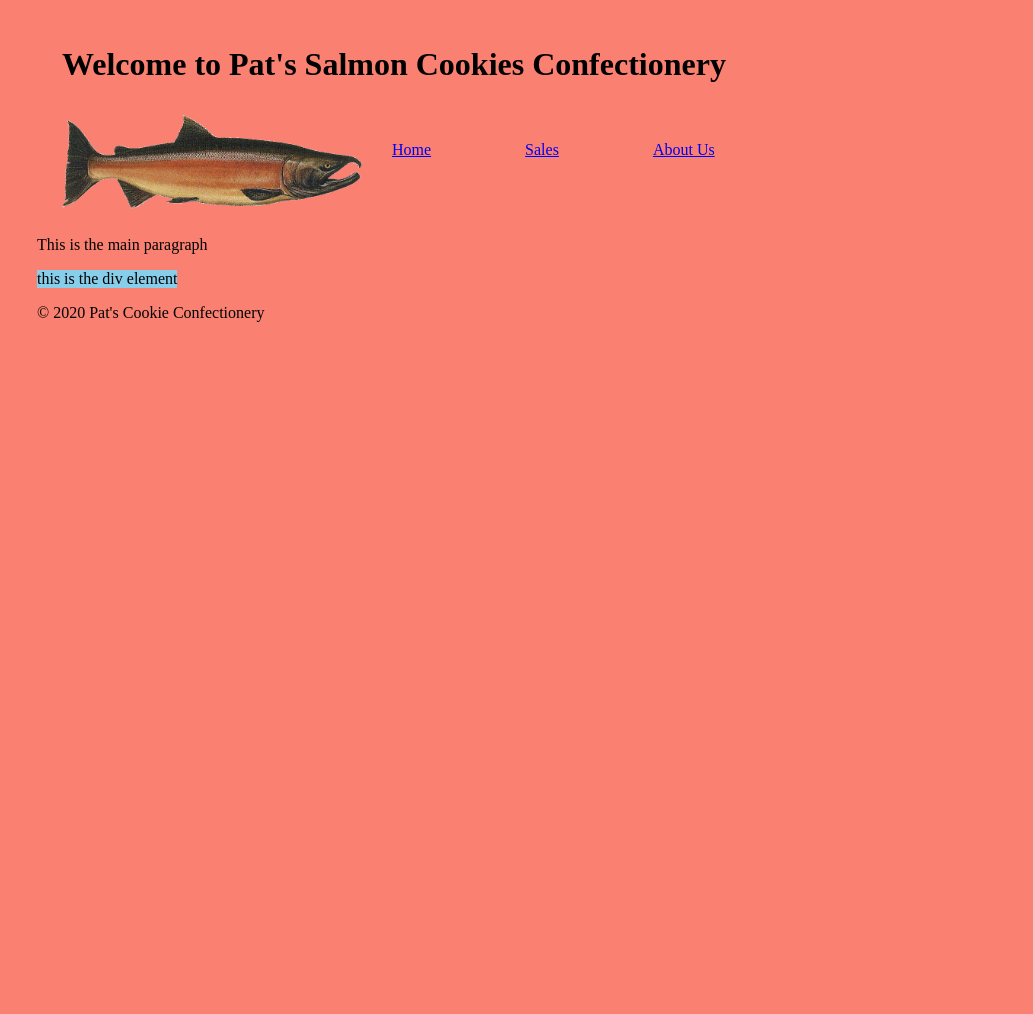
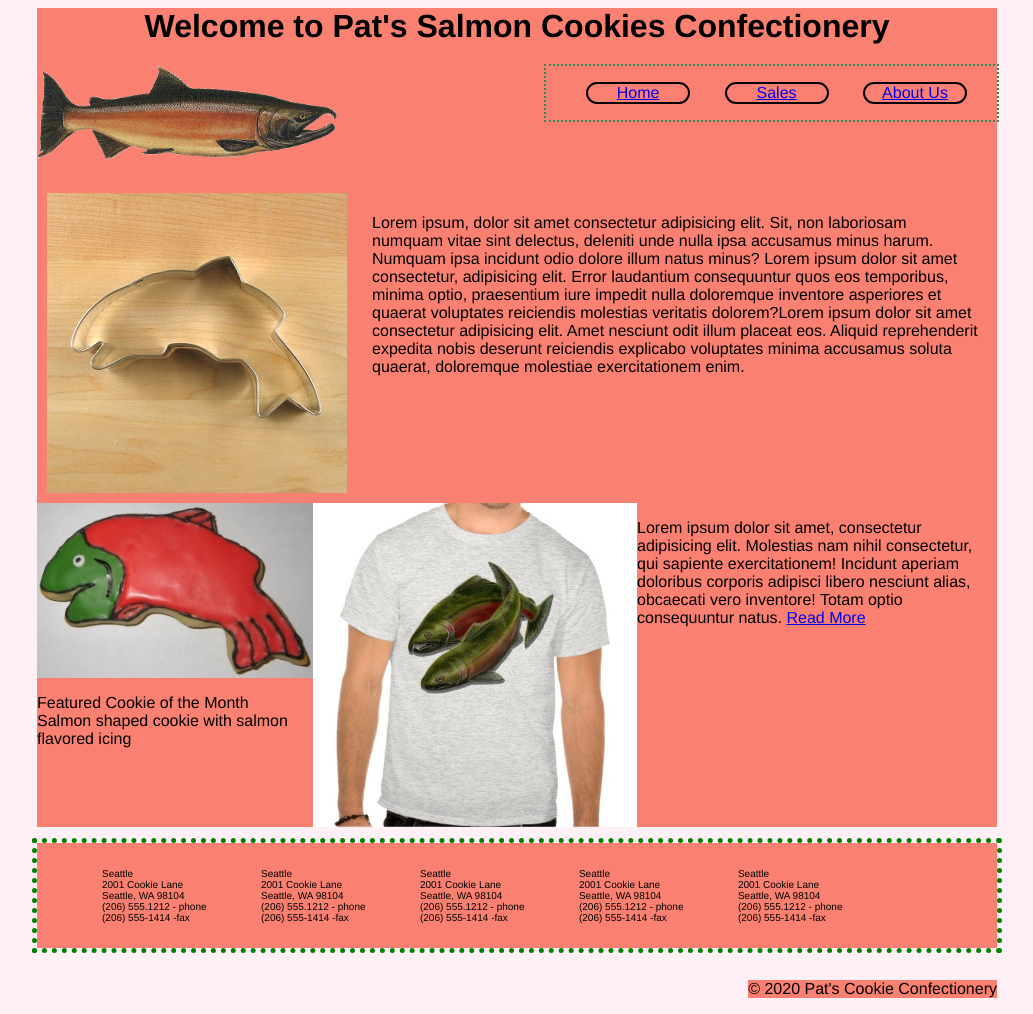
Before and after one commit to DaddyBearSEA/cookie-stand, a plain HTML site: page index.html in a window 1280 px wide. Shown: the whole page, without its empty margins (123-1156 px from the left). Before the commit the page ends 800 px from the top, so only its background shows below. Drawn offline with Linux system fonts and the light colour scheme.

Commit message:
first round of css - main elements are covered

```diff
--- a/css/style.css
+++ b/css/style.css
@@ -1,38 +1,148 @@
+/*
+1. Create wireframe for sight
+2. make sure elements are in HTML
+3. setup fonts per instructions
+  3.1 A specified standard sans-serif web font for data (such as Arial, Verdana, or Helvetica)
+  3.2	A specified standard serif web font for text (such as Georgia, Times, etc.)
+  3.3	Specified different font colors for all three font usages
+4. background color for page, elements such as tables and boxes
 
+
+
+*/
 body{
-  max-width: 960px;
-  margin: auto;
+
+   background-color: lavenderblush;
+   font-family: 'Franklin Gothic Medium', 'Arial Narrow', Arial, sans-serif;
+
+}
+header {
+    margin: 0px auto;
+    width: 960px;
+    height: 175px;
+    background-color: salmon;
+    /* display: flex; */
+
+}
+header h1{
+  text-align: center;
+}
+header img {
+  margin-top: 5px;
+  /* padding-left: 90px; */
+  float: center;
+  margin: 0px auto;
+  width: 300px;
+
+}
+nav {
+  /* margin-top: 20px; */
+  /* margin-right: 60px; */
+  float: right;
+  outline: seagreen 2px dotted;
+}
+
+header > nav > ul > li {
+
+  display: inline-block;
+  width: 100px;
+  border: 2px solid black;
+  margin-right: 30px;
+  border-radius: 25px;
+  text-align: center;
+
+}
+main {
+  margin: 0px auto;
+  width: 960px;
   background-color: salmon;
 }
-header {
+
+.hero{
+  /* margin: 20px auto;
+  width: 960px; */
+  display: flex
+}
+
+.hero img{
   float: left;
-  padding: 25px;
-  border-radius: 25px;
+  padding: 10px;
+  /* carousel */
 }
-nav {
+.hero p{
+  float: right;
+  padding: 15px;
+}
+div{
+  background-color: salmon;
+}
+.features{
+  /* background-color: salmon; */
   margin: 0px auto;
   width: 960px;
+  display: flex
 }
 
-header img {
-  margin-top: 10px;
-  float: left;
-  margin-right: 30px;
-  width: 300px;
+section{
+  background-color: salmon;
+  /* display: flex; */
 }
-header ul {
-    list-style: none;
+.weekly-cookie{
+  margin: 0px auto;
+  /* flex: 1; */
+}
+.weekly-cookie img p{
+  vertical-align: middle;
+  padding-top: 10px;
+
+}
+.monthly-feature {
+  vertical-align: middle;
+  /* flex: 1; */
+}
+.monthly-blog{
+  /* flex: 1; */
+
 }
 
-header ul li{
-  display: inline-block;
-  line-height: 90px;
-  margin-right: 90px;
+footer{
+  margin: 0px auto;
+  width: 960px;
+  background-color: salmon;
+  outline: dotted 5px green;
 
 }
+footer ul {
+  list-style: none;
+}
+footer li {
+  display: inline-block;
+  vertical-align: auto;
+  font-size: x-small;
+  padding: 25px;
+}
+
+footer > p{
+    background-color: salmon;
+  float: right;
+}
+
+
+
+
+
+
+
+
+
+
+
+
+
+
 .buildNewStore {
   display: inline-block;
-  background-color: skyblue;
+  /* background-color: skyblue; */
 
 }
 table {
@@ -55,7 +165,7 @@ td{
 }
 div{
   display: inline-block;
-  background-color: skyblue;
+  /* background-color: skyblue;   */
 }
 
 div ul{
--- /dev/null
+++ b/css/test.css
@@ -0,0 +1,131 @@
+
+/* entire docuemnt */
+body {
+  /* background-color: cyan; */
+  font-family: 'Franklin Gothic Medium', 'Arial Narrow', Arial, sans-serif;
+  color: rgb(15, 15, 20);
+  background-image: url("images/bambooforrest.jpg");
+
+}
+/*  Header */
+
+header {
+  margin: 0px auto;
+  width: 960px;
+  /* background-color: darkgreen;   */
+  background-color: rgba(0,100,0, .85);
+  height: 175px;
+
+}
+
+
+header>img {
+  height: 150px ;
+  margin-left: 10px;
+  margin-top: 10px;
+  float: left;
+}
+
+
+h1 {
+  text-align: center;
+  padding-top: 30px;
+
+}
+header > nav {
+  float: right;
+
+
+}
+
+header > nav > ul > li {
+  display: inline-block;
+  width: 100px;
+  border: 2px solid black;
+  margin-right: 30px;
+  border-radius: 25px;
+  text-align: center;
+
+}
+
+header > nav > ul > li> a {
+  color: inherit;
+
+}
+
+
+/* Main area */
+
+main{
+  margin: 0px auto;
+  width: 960px;
+  background-color: rgba(90, 138, 90, .95);
+
+}
+
+section {
+ /* Fun Facts */
+  width: 150px;
+  display: inline-block;
+  /* border: 1px solid red; */
+  text-align: left;
+  font-size: 10px;
+  vertical-align: top;
+  padding: 5px;
+  font-weight: bolder;
+
+
+
+}
+#funphoto {
+  height: 150px;
+}
+/* main hero and description */
+#description{
+  width: 660px;
+  display: inline-block;
+  /* border: 2px dotted black; */
+  margin-top: 5px;
+  padding: 20px;
+  text-align: justify;
+  font-size: 14px;
+  font-weight: lighter;
+
+}
+
+#hero{
+  float: right;
+  height: 300px;
+  padding: 10px;
+  border-width: 5px;
+}
+
+/* footer alignment */
+
+footer {
+  margin: 0px auto;
+  width: 960px;
+  /* background-color: darkgreen; */
+  background-color: rgba(0,100,0, .85);
+  height: 75px;
+
+}
+
+footer > nav {
+  float: left;
+}
+
+footer > nav > ul > li {
+  display: inline-block;
+  width: 75px;
+  margin-right: 10px;
+  text-align: center;
+
+
+}
+
+
+footer > p {
+  float: right;
+  padding: 10px;
+}
--- a/index.html
+++ b/index.html
@@ -7,11 +7,11 @@
   <title>Pat's Salmon Cookies</title>
 </head>
 <body>
-  <header>
+  <header class='salmon-store'>
 
     <h1>Welcome to Pat's Salmon Cookies Confectionery</h1>
     <img src ='img/kingsalmon.png'>
-    <nav>
+    <nav class='main-navigation'>
       <ul>
         <li><a href ='index.html'>Home</a></li>
         <li> <a href='sales.html'>Sales</a></li>
@@ -20,24 +20,39 @@
 
      </nav>
 
+  </header>
 
-
-  </header>
-<main>
-<p id="main-para">
-  This is the main paragraph
+<main class ='hero'>
+  <img src ='img/cutter.jpeg'>
+  <p id="main-para">
+    Lorem ipsum, dolor sit amet consectetur adipisicing elit. Sit, non laboriosam numquam vitae sint delectus, deleniti unde nulla ipsa accusamus minus harum. Numquam ipsa incidunt odio dolore illum natus minus? Lorem ipsum dolor sit amet consectetur, adipisicing elit. Error laudantium consequuntur quos eos temporibus, minima optio, praesentium iure impedit nulla doloremque inventore asperiores et quaerat voluptates reiciendis molestias veritatis dolorem?Lorem ipsum dolor sit amet consectetur adipisicing elit. Amet nesciunt odit illum placeat eos. Aliquid reprehenderit expedita nobis deserunt reiciendis explicabo voluptates minima accusamus soluta quaerat, doloremque molestiae exercitationem enim.
 </p>
 
 </main>
-<div>
-this is the div element
+<div class = 'features'>
+  <section class = 'weekly-cookie'>
+    <img src="img/frosted-cookie.jpg">
+    <p>Featured Cookie of the Month<br>Salmon shaped cookie with salmon flavored icing</p>
+  </section>
+  <section class = 'monthly-feature'>
+    <img src='img/shirt.jpg'>
+  </section>
+  <secion class = 'monthly-blog'>
+    <p>Lorem ipsum dolor sit amet, consectetur adipisicing elit. Molestias nam nihil consectetur, qui sapiente exercitationem! Incidunt aperiam doloribus corporis adipisci libero nesciunt alias, obcaecati vero inventore! Totam optio consequuntur natus. <a href="#">Read More</a></p>
+  </secion>
 </div>
 
 <footer>
+<ul class = 'footer-stores'>
+  <li>Seattle<br>2001 Cookie Lane<br>Seattle, WA 98104<br>(206) 555.1212 - phone<br>(206) 555-1414 -fax</li>
+  <li>Seattle<br>2001 Cookie Lane<br>Seattle, WA 98104<br>(206) 555.1212 - phone<br>(206) 555-1414 -fax</li>
+  <li>Seattle<br>2001 Cookie Lane<br>Seattle, WA 98104<br>(206) 555.1212 - phone<br>(206) 555-1414 -fax</li>
+  <li>Seattle<br>2001 Cookie Lane<br>Seattle, WA 98104<br>(206) 555.1212 - phone<br>(206) 555-1414 -fax</li>
+  <li>Seattle<br>2001 Cookie Lane<br>Seattle, WA 98104<br>(206) 555.1212 - phone<br>(206) 555-1414 -fax</li>
 
+</ul>
   <p>&copy 2020 Pat's Cookie Confectionery</p>
 </footer>
-
 <script src ='js/app.js'></script>
 </body>
 
```
Also changed, not shown: images.html (added, +33 -0 lines).
